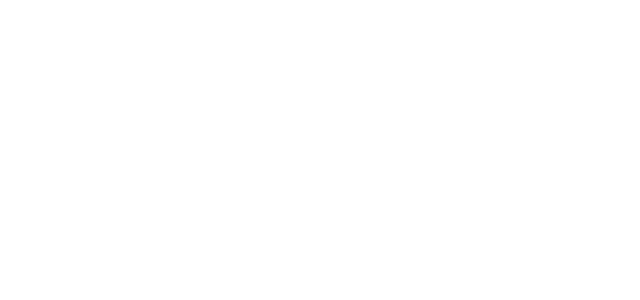
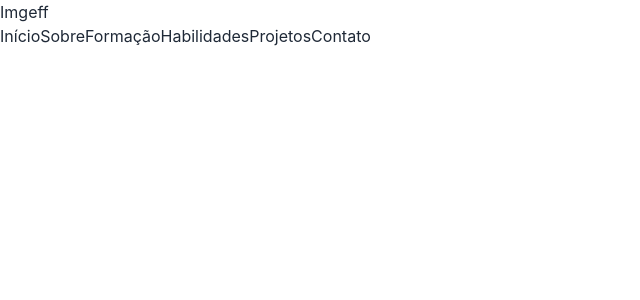
Before and after one commit to imgeff/batist.geff, a React (Vite) app: page / in a window 1280 px wide. Shown: the top 300 px of the page, without its empty margins (0-640 px from the left). Built offline with nearby package versions, Linux system fonts and the light colour scheme.

Commit message:
:sparkles: feat: Cria componente Header

```diff
--- a/src/App.tsx
+++ b/src/App.tsx
@@ -1,8 +1,10 @@
 import './App.css';
+import { Header } from './components/Header';
 
 function App () {
 	return (
 		<>
+			<Header/>
 		</>
 	);
 }
--- /dev/null
+++ b/src/components/Header/index.tsx
@@ -0,0 +1,17 @@
+function Header () {
+	return (
+		<header>
+			<div>Imgeff</div>
+			<nav>
+				<a href="">Início</a>
+				<a href="">Sobre</a>
+				<a href="">Formação</a>
+				<a href="">Habilidades</a>
+				<a href="">Projetos</a>
+				<a href="">Contato</a>
+			</nav>
+		</header>
+	);
+}
+
+export { Header };
```
